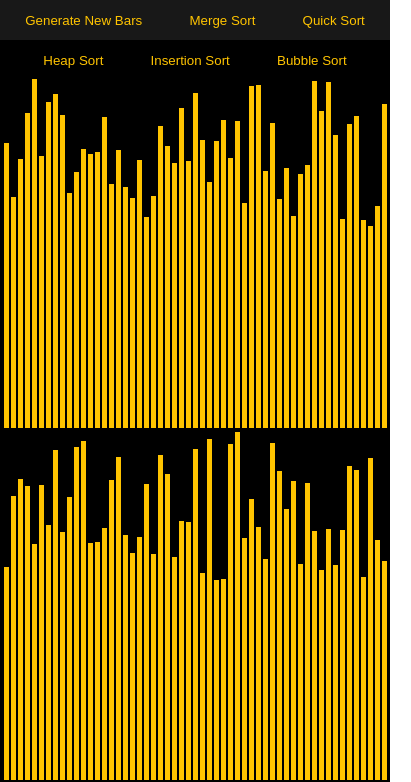
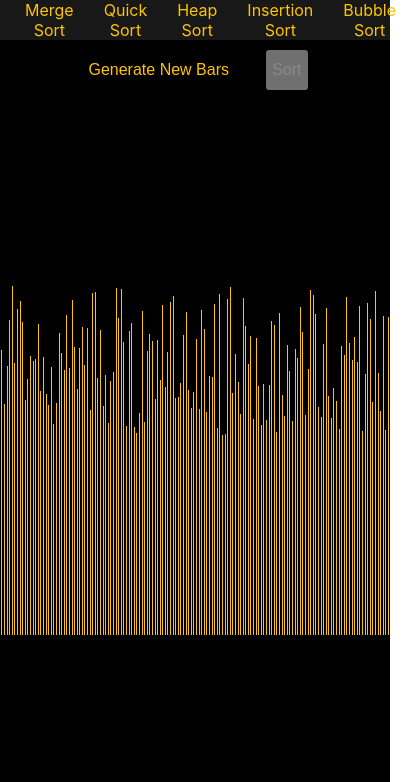
Before and after one commit to pradeepkmaran/Sorting-Visualizer, a React (Create React App) app: page / in a window 390 px wide. Shown: the top 782 px of the page, 411 px wide, since content can reach past the window. Built offline with nearby package versions, Linux system fonts and the light colour scheme.

Commit message:
Layout changes for responsiveness

```diff
--- a/src/SortingVisualizer/SortingVisualizer.css
+++ b/src/SortingVisualizer/SortingVisualizer.css
@@ -1,3 +1,7 @@
+* {
+    font-size: 16px;
+}
+
 .window {
     width: 100%;
     height: 100%;
@@ -8,6 +12,10 @@
 .array-bar-container {
     position: relative;
     margin-top: 10%;
+    display: flex;
+    justify-content: center;
+    align-items: flex-end;
+    height: 60%;
 }
 
 .array-bar {
@@ -20,21 +28,93 @@
 .sort-buttons {
     height: 40px;
     background-color: rgb(24, 24, 24);
-    display: flexbox;
-    position: relative;
+    display: flex;
+    align-items: center;
+    justify-content: space-around;
+    padding: 0 10px;
 }
 
-button {
+.sort-options {
+    display: flex;
+    align-items: center;
+    justify-content: space-between;
+    height: 100%;
+}
+
+input[type="radio"] {
+    display: none;
+}
+
+input[type="radio"] + label {
+    position: relative;
+    background-color: transparent;
+    color: rgb(255, 196, 0);
+    border: none;
+    height: 100%;
+    border-radius: 3px;
+    display: inline-block;
+    padding: 10px 15px;
+    cursor: pointer;
+}
+
+input[type="radio"]:checked + label {
+    background-color: rgb(255, 196, 0);
+    color: rgb(24, 24, 24);
+}
+
+input[type="radio"] + label:hover {
+    background-color: rgb(255, 196, 0);
+    color: rgb(24, 24, 24);
+}
+
+.action-buttons {
+    height: 40px;
+    display: flex;
+    justify-content: center;
+    margin-top: 10px;
+}
+
+.generate-new-bars-btn {
     position: relative;
     margin: 0 4%;
     background-color: transparent;
     color: rgb(255, 196, 0);
-    border-color: transparent;
+    border: none;
     height: 100%;
+    min-width: 7%;
     border-radius: 3px;
+    cursor: pointer;
 }
 
-button:hover {
+.generate-new-bars-btn:hover {
     background-color: rgb(255, 196, 0);
     color: rgb(24, 24, 24);
 }
+
+.sort-btn {
+    position: relative;
+    margin: 0 4%;
+    background-color: transparent;
+    color: rgb(255, 196, 0);
+    border: none;
+    height: 100%;
+    min-width: 7%;
+    border-radius: 3px;
+    cursor: pointer;
+}
+
+.sort-btn:hover {
+    background-color: rgb(255, 196, 0);
+    color: rgb(24, 24, 24);
+}
+
+/* Styles for disabled button */
+.action-buttons button:disabled {
+    background-color: rgb(112, 112, 112); /* Grey background */
+    color: rgb(138, 138, 138); /* Lighter grey text */
+    cursor: not-allowed;
+}
+
+@media (max-width: 600px) {
+    /* make menu bar and push the sorting buttons inside it */
+}
--- a/src/SortingVisualizer/SortingVisualizer.jsx
+++ b/src/SortingVisualizer/SortingVisualizer.jsx
@@ -14,7 +14,8 @@ export class SortingVisualizer extends React.Component {
 
         this.state = {
             array: [],
-        }
+            selectedSort: null,
+        };
     }
 
     componentDidMount() {
@@ -27,7 +28,7 @@ export class SortingVisualizer extends React.Component {
             array.push(i + 200);
         }
         shuffleArray(array);
-        this.setState({ array });
+        this.setState({ array, selectedSort: null });
     }
 
     animateSorting(animations) {
@@ -83,19 +84,68 @@ export class SortingVisualizer extends React.Component {
         this.animateSorting(animations);
     }
 
+    handleSortChange(event) {
+        const { value } = event.target;
+        this.setState({ selectedSort: value });
+    }
+
+    handleSort() {
+        switch (this.state.selectedSort) {
+            case 'mergeSort':
+                this.mergeSort();
+                break;
+            case 'quickSort':
+                this.quickSort();
+                break;
+            case 'heapSort':
+                this.heapSort();
+                break;
+            case 'insertionSort':
+                this.insertionSort();
+                break;
+            case 'bubbleSort':
+                this.bubbleSort();
+                break;
+            default:
+                break;
+        }
+    }
+
     render() {
-        const { array } = this.state;
+        const { array, selectedSort } = this.state;
 
         return (
             <div className='window'>
                 <nav className='sort-buttons'>
-                    <button onClick={() => this.resetArray()}>Generate New Bars</button>
-                    <button onClick={() => this.mergeSort()}>Merge Sort</button>
-                    <button onClick={() => this.quickSort()}>Quick Sort</button>
-                    <button onClick={() => this.heapSort()}>Heap Sort</button>
-                    <button onClick={() => this.insertionSort()}>Insertion Sort</button>
-                    <button onClick={() => this.bubbleSort()}>Bubble Sort</button>
+                    <div className='sort-options' onChange={(event) => this.handleSortChange(event)}>
+                        <div className='sort-option'>
+                            <input type="radio" id="mergeSort" name="sort" value="mergeSort" checked={selectedSort === 'mergeSort'} />
+                            <label htmlFor="mergeSort">Merge Sort</label>
+                        </div>
+                        <div className='sort-option'>
+                            <input type="radio" id="quickSort" name="sort" value="quickSort" checked={selectedSort === 'quickSort'} />
+                            <label htmlFor="quickSort">Quick Sort</label>
+                        </div>
+                        <div className='sort-option'>
+                            <input type="radio" id="heapSort" name="sort" value="heapSort" checked={selectedSort === 'heapSort'} />
+                            <label htmlFor="heapSort">Heap Sort</label>
+                        </div>
+                        <div className='sort-option'>
+                            <input type="radio" id="insertionSort" name="sort" value="insertionSort" checked={selectedSort === 'insertionSort'} />
+                            <label htmlFor="insertionSort">Insertion Sort</label>
+                        </div>
+                        <div className='sort-option'>
+                            <input type="radio" id="bubbleSort" name="sort" value="bubbleSort" checked={selectedSort === 'bubbleSort'} />
+                            <label htmlFor="bubbleSort">Bubble Sort</label>
+                        </div>
+                    </div>
                 </nav>
+
+                <div className='action-buttons'>
+                    <button className='generate-new-bars-btn' onClick={() => this.resetArray()}>Generate New Bars</button>
+                    <button className='sort-btn' onClick={() => this.handleSort()} disabled={!selectedSort}>Sort</button>
+                </div>
+
                 <div className='array-bar-container'>
                     {array.map((value, idx) => (
                         <div
```
Also changed, not shown: 1 other file (tests, documents, lock files or other folders).
